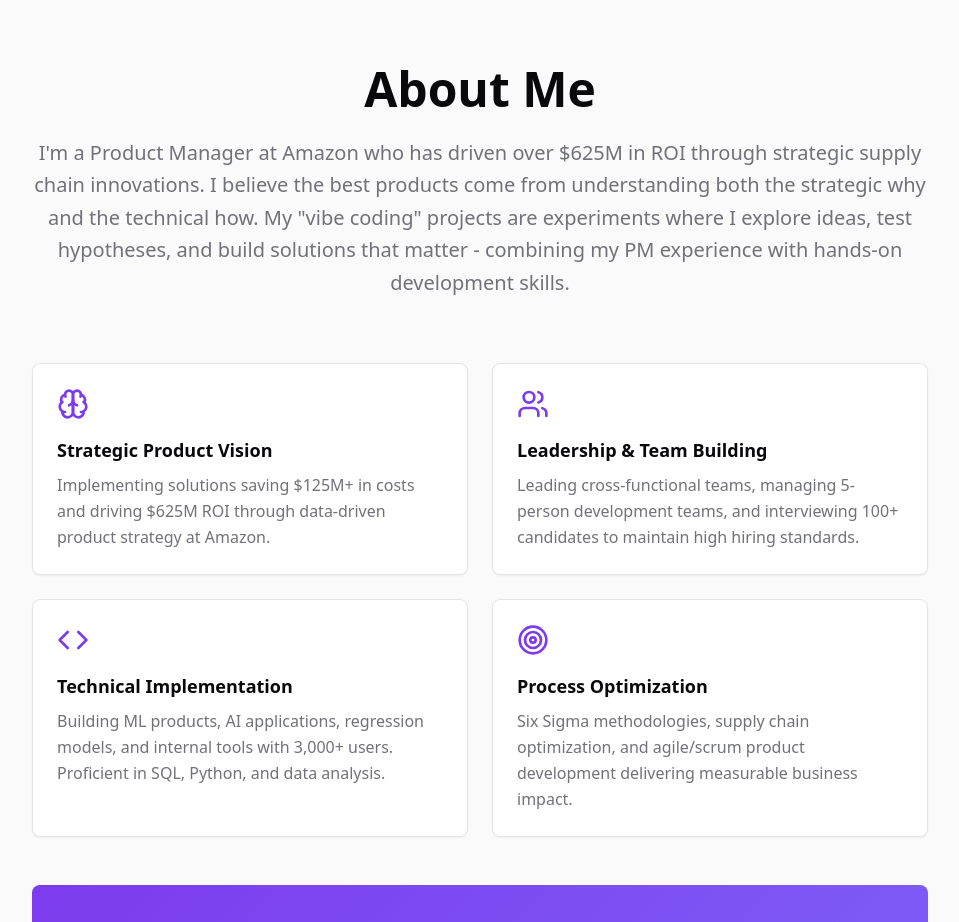
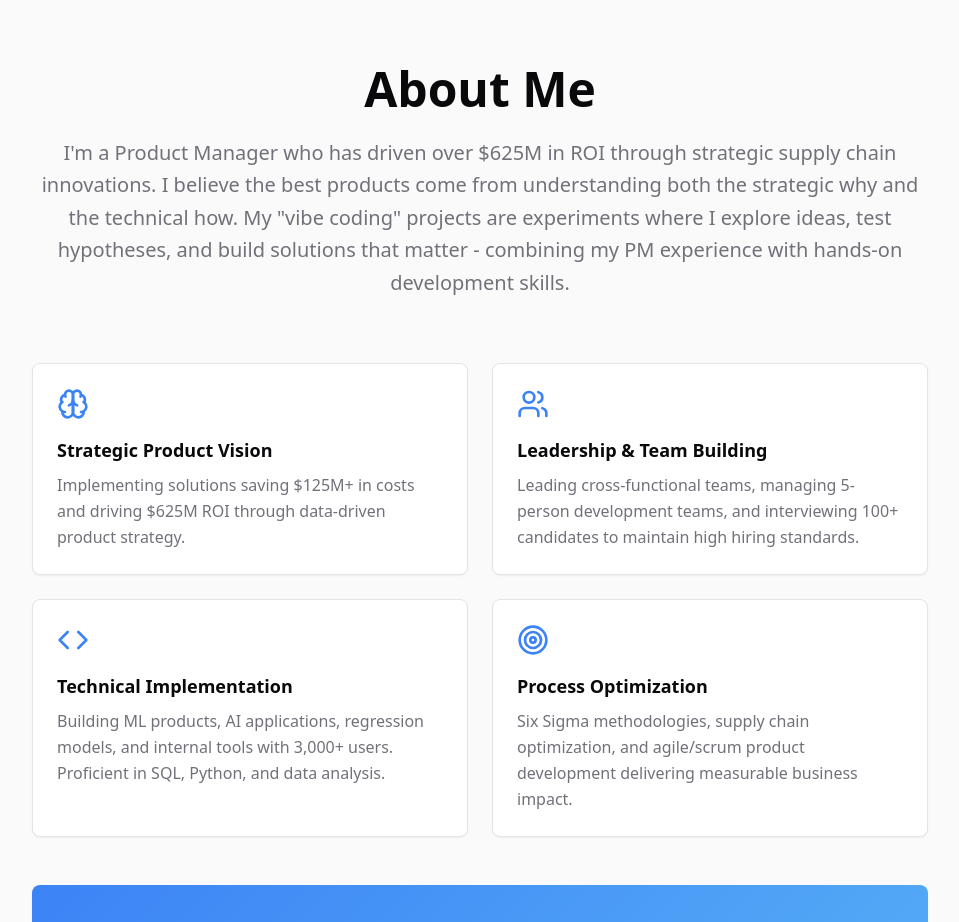
Before and after one commit to liamtheeke/liamtheeke-portfolio, a React (Vite) app: page / in a window 1280 px wide. Shown: the part 1860-2782 px from the top of the page, without its empty margins (160-1119 px from the left). Built offline with nearby package versions, Linux system fonts and the light colour scheme; the HTML template or start-up script is replaced by a standard one.

Commit message:
Refactor: Update theme and title

```diff
--- a/src/components/About.tsx
+++ b/src/components/About.tsx
@@ -6,7 +6,7 @@ const About = () => {
     {
       icon: <Brain className="w-8 h-8" />,
       title: "Strategic Product Vision",
-      description: "Implementing solutions saving $125M+ in costs and driving $625M ROI through data-driven product strategy at Amazon."
+      description: "Implementing solutions saving $125M+ in costs and driving $625M ROI through data-driven product strategy."
     },
     {
       icon: <Users className="w-8 h-8" />,
@@ -34,7 +34,7 @@ const About = () => {
               About Me
             </h2>
             <p className="text-xl text-muted-foreground leading-relaxed">
-              I'm a Product Manager at Amazon who has driven over $625M in ROI through strategic
+              I'm a Product Manager who has driven over $625M in ROI through strategic
               supply chain innovations. I believe the best products come from understanding both
               the strategic why and the technical how. My "vibe coding" projects are experiments
               where I explore ideas, test hypotheses, and build solutions that matter - combining
--- a/src/components/Hero.tsx
+++ b/src/components/Hero.tsx
@@ -30,7 +30,7 @@ const Hero = () => {
           </h1>
 
           <p className="text-xl md:text-2xl text-white/90 mb-8 max-w-2xl mx-auto leading-relaxed">
-            Amazon Product Manager driving $625M+ ROI through strategic supply chain innovations.
+            Product Manager driving $625M+ ROI through strategic supply chain innovations.
             Bridging product vision with technical execution through data-driven solutions and creative coding.
           </p>
 
--- a/src/index.css
+++ b/src/index.css
@@ -17,7 +17,7 @@ All colors MUST be HSL.
     --popover: 0 0% 100%;
     --popover-foreground: 240 10% 3.9%;
 
-    --primary: 262 83% 58%;
+    --primary: 217 91% 60%;
     --primary-foreground: 0 0% 98%;
 
     --secondary: 240 4.8% 95.9%;
@@ -34,12 +34,12 @@ All colors MUST be HSL.
 
     --border: 240 5.9% 90%;
     --input: 240 5.9% 90%;
-    --ring: 262 83% 58%;
+    --ring: 217 91% 60%;
 
     /* Portfolio-specific design tokens */
-    --gradient-primary: linear-gradient(135deg, hsl(262 83% 58%) 0%, hsl(252 90% 67%) 100%);
+    --gradient-primary: linear-gradient(135deg, hsl(217 91% 60%) 0%, hsl(207 90% 65%) 100%);
     --gradient-secondary: linear-gradient(135deg, hsl(240 4.8% 95.9%) 0%, hsl(0 0% 100%) 100%);
-    --shadow-elegant: 0 10px 30px -5px hsl(262 83% 58% / 0.1);
+    --shadow-elegant: 0 10px 30px -5px hsl(217 91% 60% / 0.1);
     --shadow-card: 0 4px 20px -2px hsl(240 10% 3.9% / 0.1);
     --transition-smooth: all 0.3s cubic-bezier(0.4, 0, 0.2, 1);
 
@@ -72,7 +72,7 @@ All colors MUST be HSL.
     --popover: 240 10% 3.9%;
     --popover-foreground: 0 0% 98%;
 
-    --primary: 262 83% 58%;
+    --primary: 217 91% 60%;
     --primary-foreground: 0 0% 98%;
 
     --secondary: 240 3.7% 15.9%;
@@ -89,12 +89,12 @@ All colors MUST be HSL.
 
     --border: 240 3.7% 15.9%;
     --input: 240 3.7% 15.9%;
-    --ring: 262 83% 58%;
+    --ring: 217 91% 60%;
 
     /* Dark mode adjustments */
-    --gradient-primary: linear-gradient(135deg, hsl(262 83% 58%) 0%, hsl(252 90% 67%) 100%);
+    --gradient-primary: linear-gradient(135deg, hsl(217 91% 60%) 0%, hsl(207 90% 65%) 100%);
     --gradient-secondary: linear-gradient(135deg, hsl(240 3.7% 15.9%) 0%, hsl(240 10% 3.9%) 100%);
-    --shadow-elegant: 0 10px 30px -5px hsl(262 83% 58% / 0.2);
+    --shadow-elegant: 0 10px 30px -5px hsl(217 91% 60% / 0.2);
     --shadow-card: 0 4px 20px -2px hsl(0 0% 0% / 0.3);
     --sidebar-background: 240 5.9% 10%;
     --sidebar-foreground: 240 4.8% 95.9%;
```
